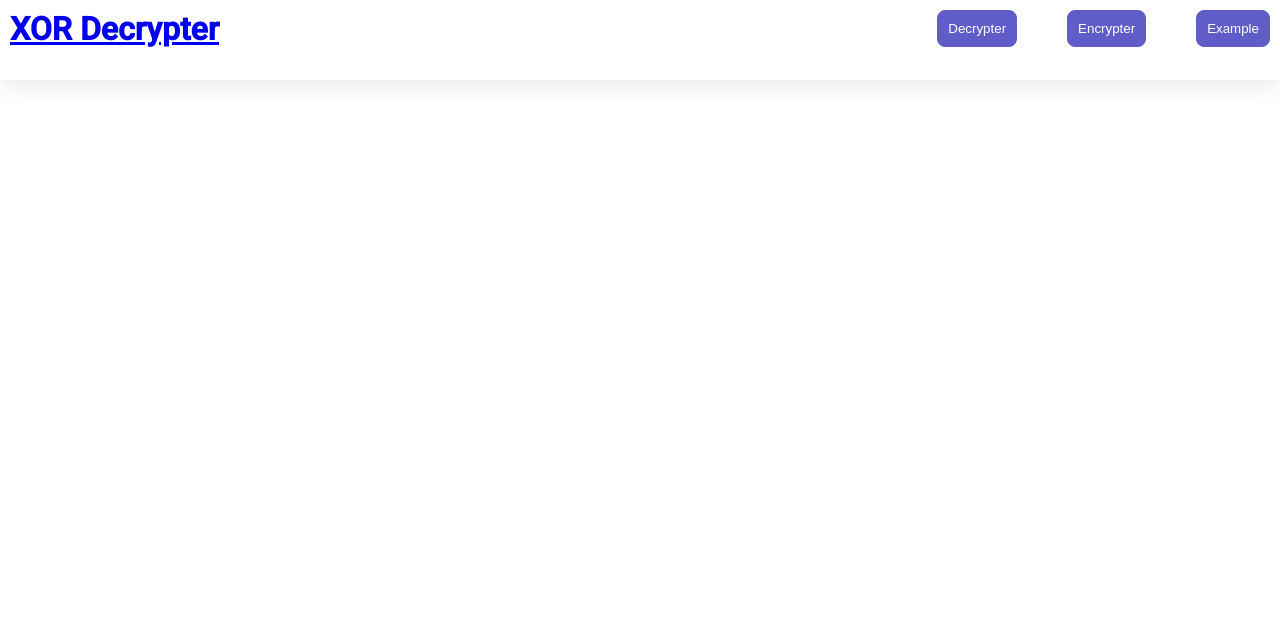
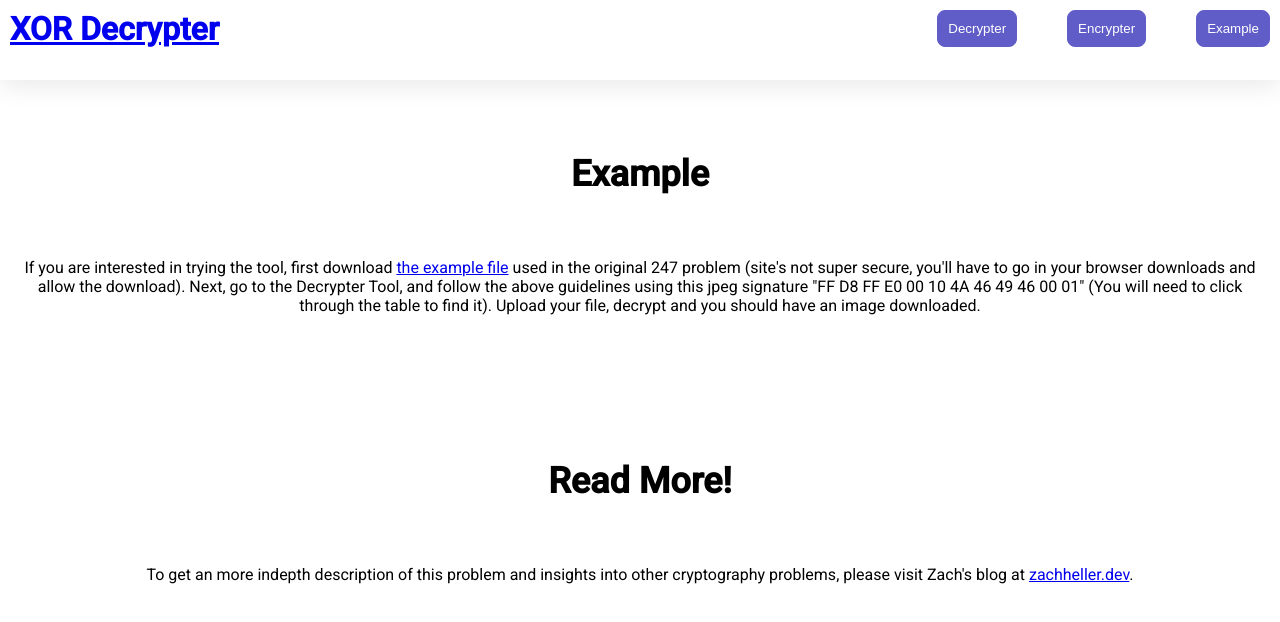
Before and after one commit to KossiviEsse1/MagicBytesAngular, an Angular app: page /example in a window 1280 px wide. Before the commit this address led to /. Shown: the top 622 px of the page. Built offline with nearby package versions, Linux system fonts and the light colour scheme.

Commit message:
Completed Example Page

```diff
--- a/src/app/app.component.ts
+++ b/src/app/app.component.ts
@@ -10,7 +10,7 @@ import { RouterModule, RouterOutlet } from '@angular/router';
     <header class="brand-name">
       <span>
         <h1 class="left"><a [routerLink]="['/']"> XOR Decrypter </a></h1>
-        <button class="primary right">Example</button>
+        <button class="primary right" [routerLink]="['/example']">Example</button>
         <button class="primary right" [routerLink]="['/encrypter']">Encrypter</button>
         <button class="primary right" [routerLink]="['/decrypter']">Decrypter</button>
       </span>
--- a/src/app/app.routes.ts
+++ b/src/app/app.routes.ts
@@ -2,6 +2,7 @@ import { Routes } from '@angular/router';
 import { HomeComponent } from './home/home.component';
 import { DecrypterToolComponent } from './decrypter-tool/decrypter-tool.component';
 import { EncrypterToolComponent } from './encrypter-tool/encrypter-tool.component';
+import { ExamplePageComponent } from './example-page/example-page.component';
 
 export const routes: Routes = [
   {
@@ -18,5 +19,10 @@ export const routes: Routes = [
     path: 'encrypter',
     component: EncrypterToolComponent,
     title: 'Encrypter',
+  },
+  {
+    path: 'example',
+    component: ExamplePageComponent,
+    title: 'Example',
   }
 ];
--- /dev/null
+++ b/src/app/example-page/example-page.component.css
@@ -0,0 +1,11 @@
+h1 {
+  text-align: center;
+  font-size: 36px;
+  padding-top: 5%;
+}
+
+.paragraph {
+  text-align: center;
+  padding-top: 5%;
+  padding-bottom: 5%;
+}
--- /dev/null
+++ b/src/app/example-page/example-page.component.ts
@@ -0,0 +1,25 @@
+import { Component } from '@angular/core';
+
+@Component({
+  selector: 'app-example-page',
+  standalone: true,
+  imports: [],
+  template: `
+    <section>
+      <h1>Example</h1>
+      <p class="paragraph">
+      If you are interested in trying the tool, first download <a href="/my_magic_bytes.jpg.enc" download>the example file</a> used in the original 247 problem (site's not super secure, you'll have to go in your browser downloads and allow the download).
+    Next, go to the Decrypter Tool, and follow the above guidelines using this jpeg signature "FF D8 FF E0 00 10 4A 46 49 46 00 01"
+    (You will need to click through the table to find it). Upload your file, decrypt and you should have an image downloaded.
+      </p><br>
+      <h1>Read More!</h1>
+      <p class="paragraph">
+        To get an more indepth description of this problem and insights into other cryptography problems, please visit Zach's blog at <a href="https://zacheller.dev/my-magic-bytes">zachheller.dev</a>.
+      </p>
+    </section>
+  `,
+  styleUrl: './example-page.component.css'
+})
+export class ExamplePageComponent {
+
+}
```
Also changed, not shown: 1 other file (tests, documents, lock files or other folders).
